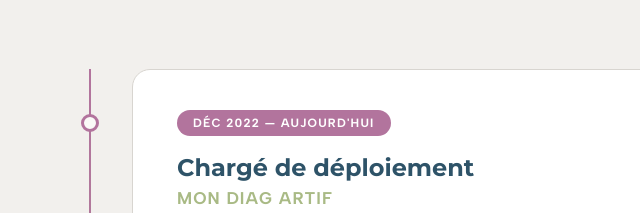
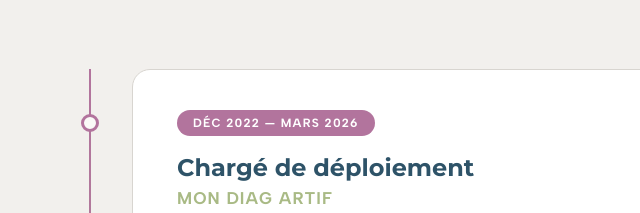
Before and after one commit to JeremieSeguin/bonimpact-site, a plain HTML site: page a-propos.html in a window 1280 px wide. Shown: the part 980-1193 px from the top of the page, 0-640 px from the left. Drawn offline with Linux system fonts and the light colour scheme.

Commit message:
Mon Diag Artif : la mission s'est terminée en mars 2026, le service continue
Co-Authored-By: Claude Opus 5.5 <noreply@anthropic.com>

```diff
--- a/a-propos.html
+++ b/a-propos.html
@@ -586,7 +586,7 @@
             <div class="timeline">
                 <!-- MON DIAG ARTIF -->
                 <div class="tl-item reveal">
-                    <span class="tl-dates">Déc 2022 — Aujourd'hui</span>
+                    <span class="tl-dates">Déc 2022 — Mars 2026</span>
                     <h2>Chargé de déploiement</h2>
                     <div class="tl-company">Mon Diag Artif</div>
                     <div class="tl-detail-block">
```
Also changed, not shown: index.html (+1 -1 lines).
